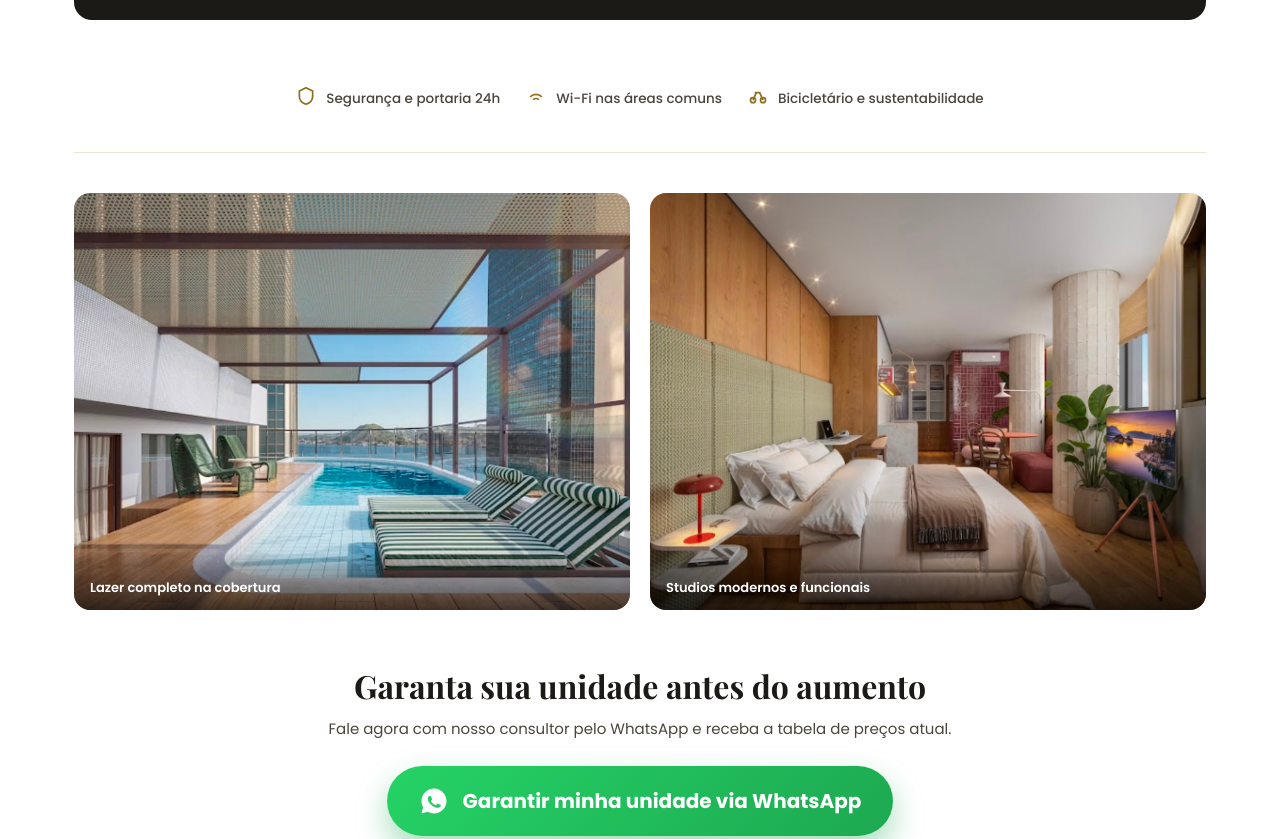
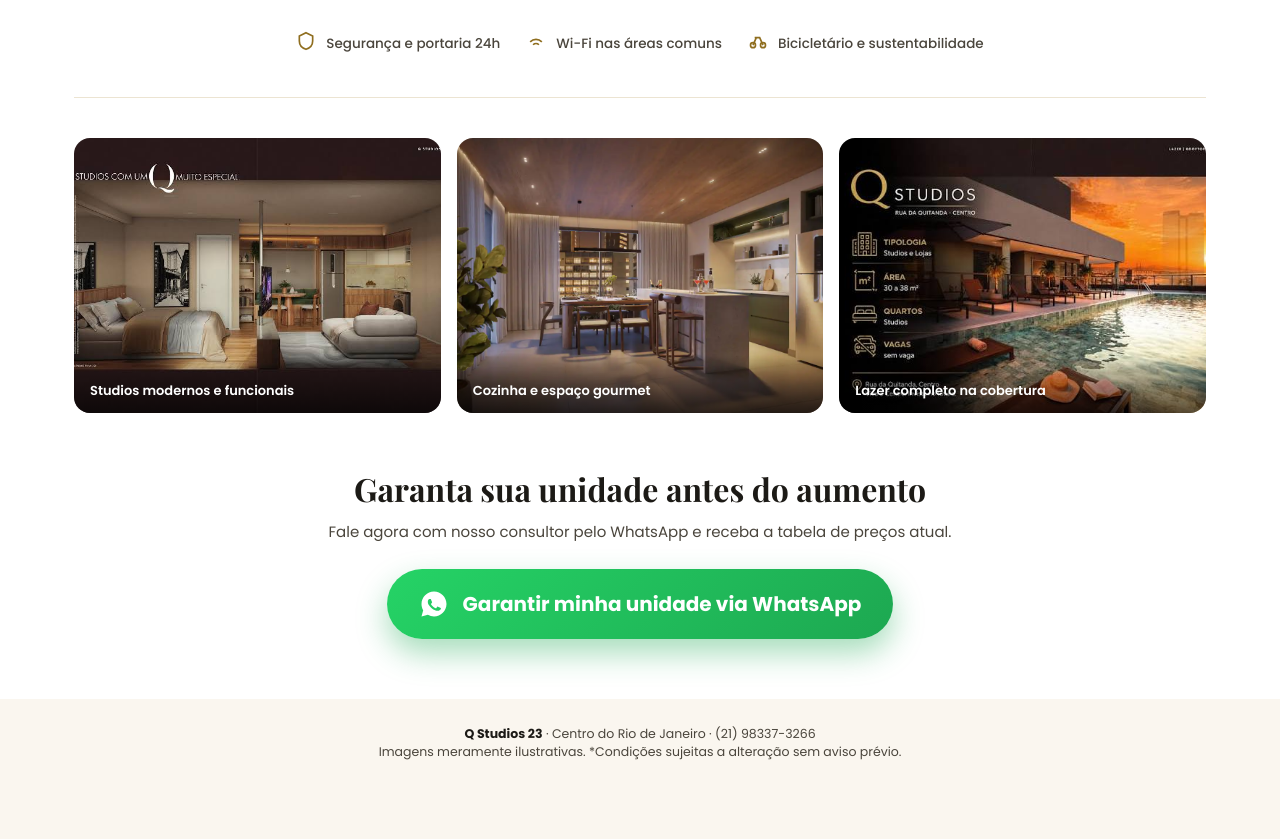
Before and after one commit to paulinhadavp-hash/qstudios23, a plain HTML site: page index.html in a window 1280 px wide. Shown: the part 1277-2116 px from the top of the page. After the commit the page ends 2072 px from the top, so only its background shows below. Drawn offline with nearby package versions, Linux system fonts and the light colour scheme.

Commit message:
Add files via upload

```diff
--- a/index.html
+++ b/index.html
@@ -205,7 +205,7 @@
   .amenity .icon svg{width:20px;height:20px;}
 
   .gallery{
-    display:grid;grid-template-columns:repeat(2,1fr);gap:20px;
+    display:grid;grid-template-columns:repeat(3,1fr);gap:16px;
     margin-bottom:44px;
   }
   .gallery figure{
@@ -257,6 +257,7 @@
     .sticky-wa{display:flex;}
     body{padding-bottom:64px;}
     .price-badge .price{font-size:26px;}
+    .gallery{grid-template-columns:repeat(3,1fr);gap:8px;}
   }
   @media (max-width:520px){
     .brand .name{font-size:13px;}
@@ -264,7 +265,7 @@
     .hero h1{font-size:34px;}
     .whatsapp-btn{padding:16px 24px;font-size:16px;width:100%;justify-content:center;}
     .whatsapp-btn svg{width:24px;height:24px;}
-    .gallery{grid-template-columns:1fr;}
+    .gallery{grid-template-columns:1fr;gap:14px;}
   }
 </style>
 </head>
@@ -317,7 +318,7 @@
       </div>
 
       <div class="hero-visual">
-        <img src="WhatsApp%20Image%202026-08-19%20at%2015.18.40%20(1).jpeg" alt="Fachada do empreendimento Q Studios 23, Centro do Rio de Janeiro" loading="eager">
+        <img src="images%20(4).jpg" alt="Fachada do empreendimento Q Studios 23, Centro do Rio de Janeiro" loading="eager">
         <div class="ribbon">Centro do Rio</div>
       </div>
     </div>
@@ -381,12 +382,16 @@
 
       <div class="gallery">
         <figure>
-          <img src="WhatsApp%20Image%202026-08-19%20at%2015.18.39%20(2).jpeg" alt="Piscina e área de lazer na cobertura do Q Studios 23" loading="lazy">
-          <figcaption>Lazer completo na cobertura</figcaption>
+          <img src="images%20(6).jpg" alt="Studio decorado, com quarto e sala integrada do Q Studios 23" loading="lazy">
+          <figcaption>Studios modernos e funcionais</figcaption>
         </figure>
         <figure>
-          <img src="WhatsApp%20Image%202026-08-19%20at%2015.18.40.jpeg" alt="Studio decorado e mobiliado do Q Studios 23" loading="lazy">
-          <figcaption>Studios modernos e funcionais</figcaption>
+          <img src="q-studios-rua-da-quitanda-9.webp" alt="Cozinha e espaço gourmet integrado do Q Studios 23" loading="lazy">
+          <figcaption>Cozinha e espaço gourmet</figcaption>
+        </figure>
+        <figure>
+          <img src="images%20(5).jpg" alt="Piscina e área de lazer na cobertura do Q Studios 23" loading="lazy">
+          <figcaption>Lazer completo na cobertura</figcaption>
         </figure>
       </div>
 
```
